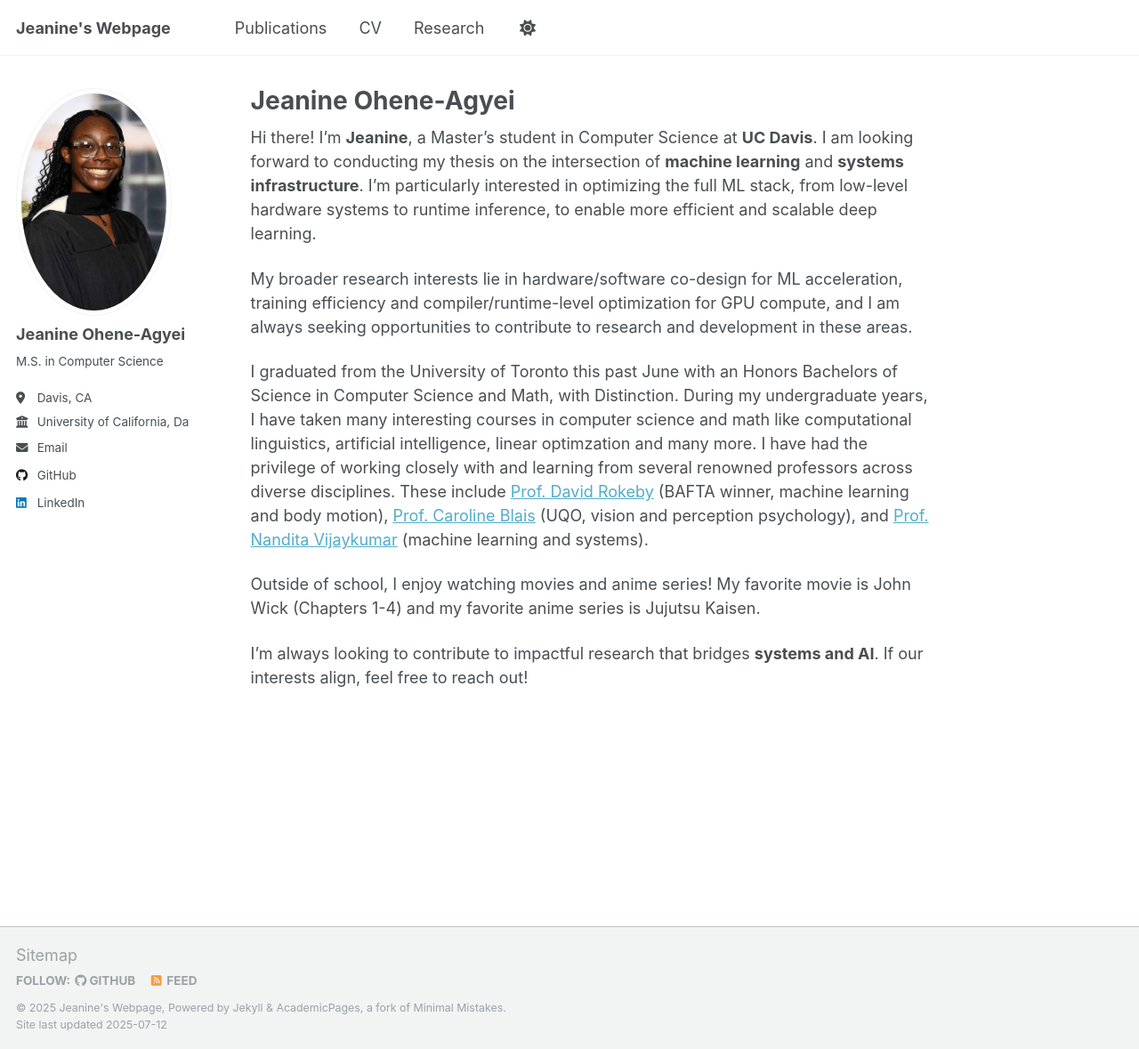
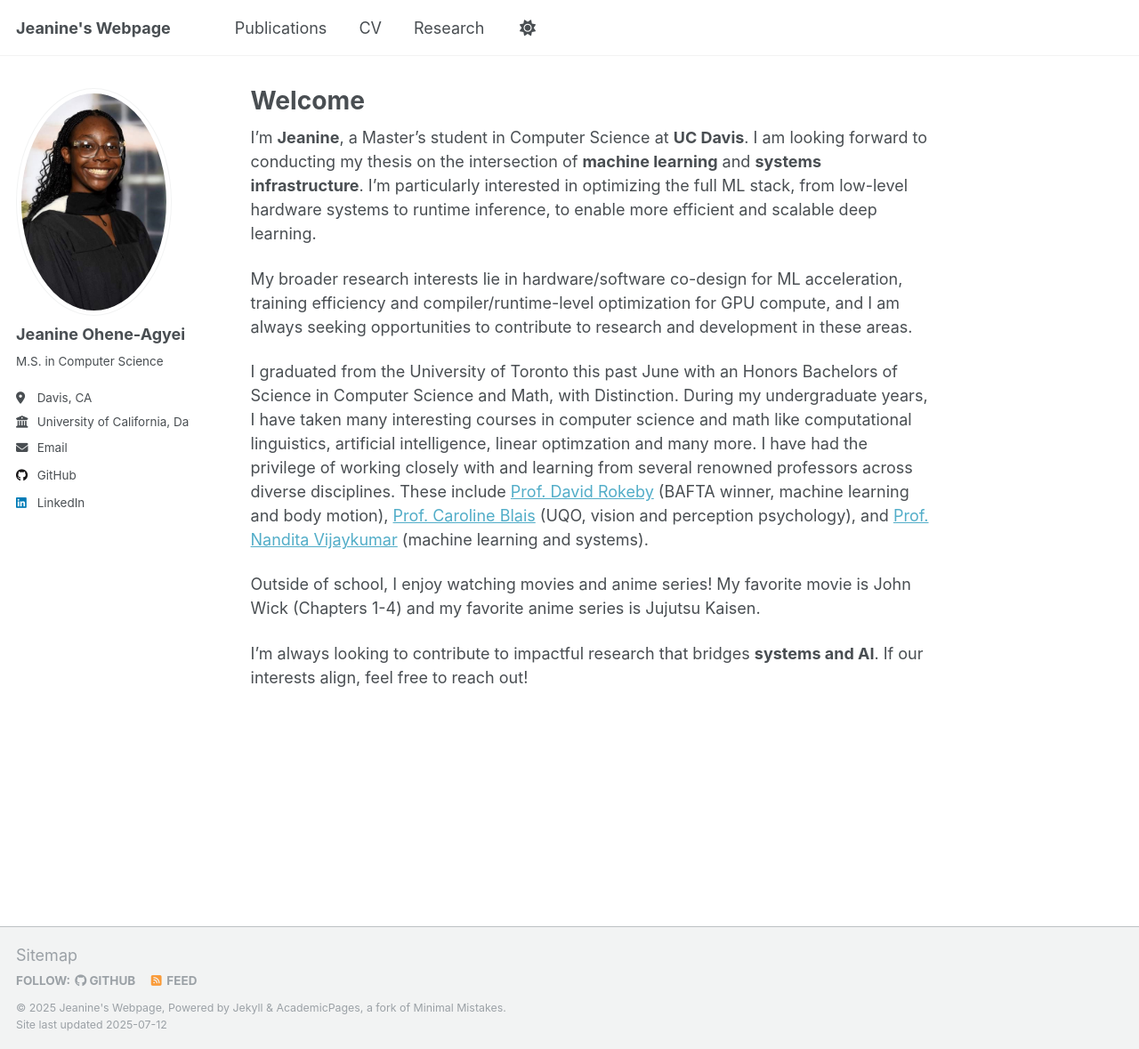
Before and after one commit to jeanine5/jeanine5.github.io, a Jekyll site: the page built from _pages/about.md, in a window 1280 px wide and 1179 px high. Shown: the whole window at 89% size. Built offline with Jekyll 4.4.1, drawn with Linux system fonts in a browser that asks for light colours; a script that is not in the unit is left out.

Commit message:
Update about.md

```diff
--- a/_pages/about.md
+++ b/_pages/about.md
@@ -1,13 +1,13 @@
 ---
 permalink: /
-title: "Jeanine Ohene-Agyei"
+title: "Welcome"
 author_profile: true
 redirect_from:
   - /about/
   - /about.html
 ---
 
-Hi there! I’m **Jeanine**, a Master's student in Computer Science at **UC Davis**. I am looking forward to conducting my thesis on the intersection of **machine learning** and **systems infrastructure**. I'm particularly interested in optimizing the full ML stack, from low-level hardware systems to runtime inference, to enable more efficient and scalable deep learning.
+I’m **Jeanine**, a Master's student in Computer Science at **UC Davis**. I am looking forward to conducting my thesis on the intersection of **machine learning** and **systems infrastructure**. I'm particularly interested in optimizing the full ML stack, from low-level hardware systems to runtime inference, to enable more efficient and scalable deep learning.
 
 My broader research interests lie in hardware/software co-design for ML acceleration, training efficiency and compiler/runtime-level optimization for GPU compute, and I am always seeking opportunities to contribute to research and development in these areas.
 
```
